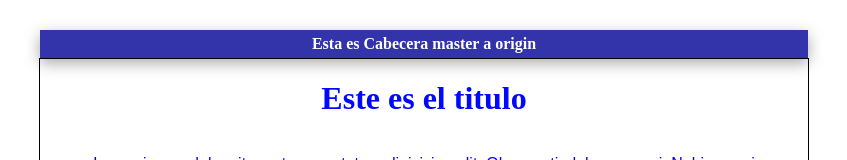
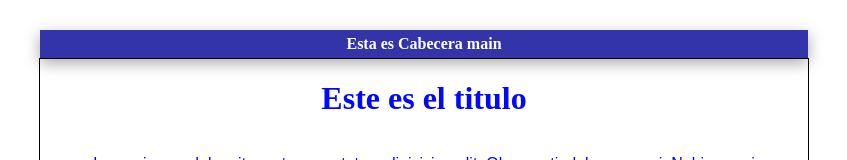
Before and after one commit to diomedes1233/Blog-prueba, a plain HTML site: page index.html in a window 1280 px wide. Shown: the top 160 px of the page, without its empty margins (224-1071 px from the left). Drawn offline with Linux system fonts and the light colour scheme.

Commit message:
se canbio el nombre de la cabecera

```diff
--- a/index.html
+++ b/index.html
@@ -9,7 +9,7 @@
 </head>
 <body class="containerPrincipal">
     <div id="cabecera">
-       Esta es Cabecera master  a origin
+       Esta es Cabecera main
     </div>
     <div class="container">
     <h1>Este es el titulo</h1>
```
